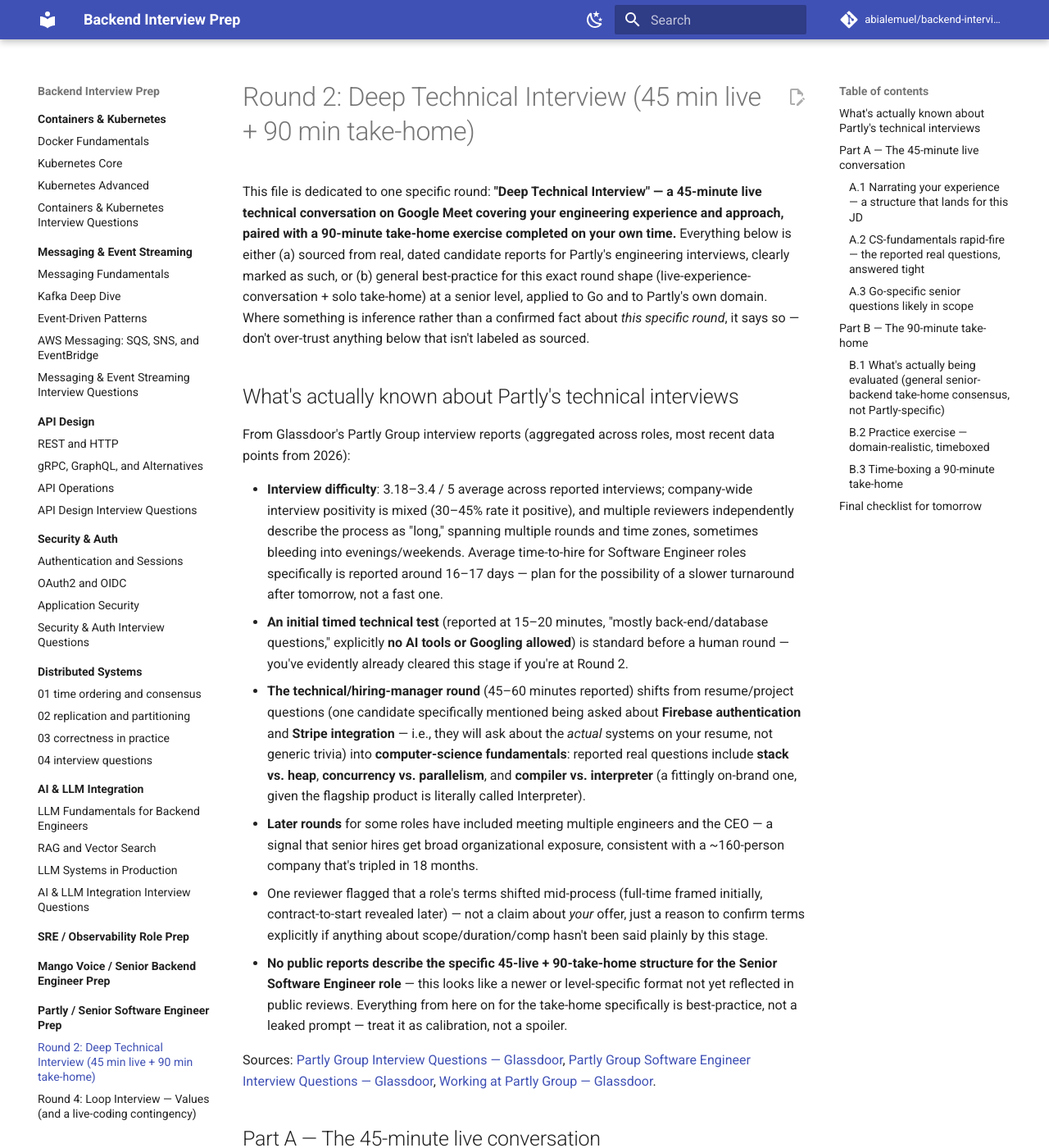
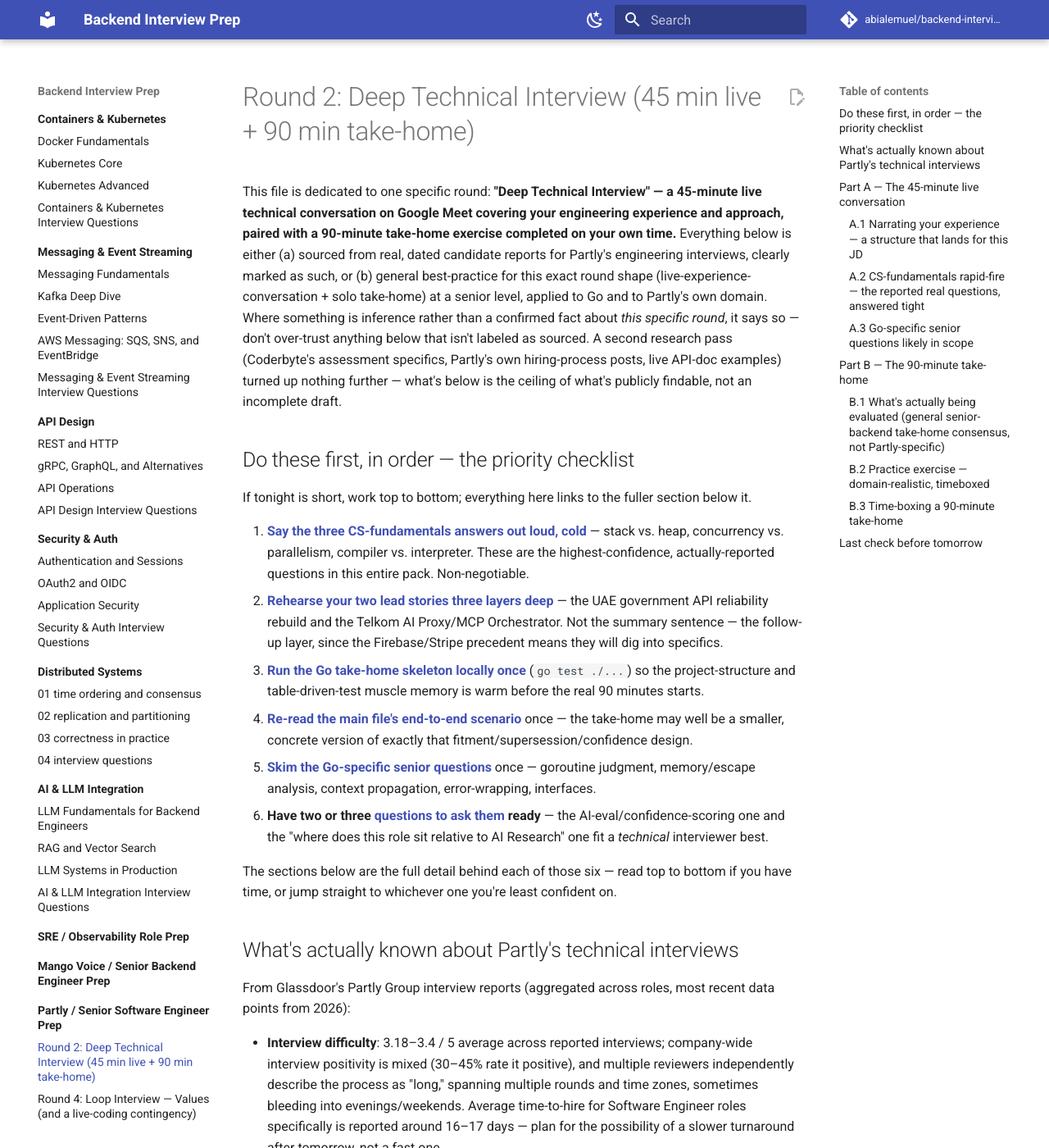
Before and after one commit to abialemuel/backend-interview-prep, an MkDocs documentation site: the page built from docs/17-partly-senior-software-engineer-role/02-deep-technical-interview-prep.md, in a window 1280 px wide and 1400 px high. Shown: the whole window at 82% size. Built offline with MkDocs 1.6.1 and Material for MkDocs 9.7.7, drawn with Linux system fonts in a browser that asks for light colours; comment, search, counter and statistics services are not loaded; some of the changed text lies outside the part shown.

Commit message:
Reorganize Round 2 prep page for fast last-night cramming
Added a single "do these first, in order" priority checklist at the
top, linking down into each detailed section, and removed the
duplicate checklist that previously lived at the bottom so there's
one canonical list instead of two. Noted that a second deep-research
pass (Coderbyte assessment specifics, Partly's own hiring-process
posts, live API-doc examples) turned up nothing further usable -
what's documented is the real ceiling of public information, not an
incomplete draft.

```diff
--- a/docs/17-partly-senior-software-engineer-role/02-deep-technical-interview-prep.md
+++ b/docs/17-partly-senior-software-engineer-role/02-deep-technical-interview-prep.md
@@ -1,6 +1,19 @@
 # Round 2: Deep Technical Interview (45 min live + 90 min take-home)
 
-This file is dedicated to one specific round: **"Deep Technical Interview" — a 45-minute live technical conversation on Google Meet covering your engineering experience and approach, paired with a 90-minute take-home exercise completed on your own time.** Everything below is either (a) sourced from real, dated candidate reports for Partly's engineering interviews, clearly marked as such, or (b) general best-practice for this exact round shape (live-experience-conversation + solo take-home) at a senior level, applied to Go and to Partly's own domain. Where something is inference rather than a confirmed fact about *this specific round*, it says so — don't over-trust anything below that isn't labeled as sourced.
+This file is dedicated to one specific round: **"Deep Technical Interview" — a 45-minute live technical conversation on Google Meet covering your engineering experience and approach, paired with a 90-minute take-home exercise completed on your own time.** Everything below is either (a) sourced from real, dated candidate reports for Partly's engineering interviews, clearly marked as such, or (b) general best-practice for this exact round shape (live-experience-conversation + solo take-home) at a senior level, applied to Go and to Partly's own domain. Where something is inference rather than a confirmed fact about *this specific round*, it says so — don't over-trust anything below that isn't labeled as sourced. A second research pass (Coderbyte's assessment specifics, Partly's own hiring-process posts, live API-doc examples) turned up nothing further — what's below is the ceiling of what's publicly findable, not an incomplete draft.
+
+## Do these first, in order — the priority checklist
+
+If tonight is short, work top to bottom; everything here links to the fuller section below it.
+
+1. **[Say the three CS-fundamentals answers out loud, cold](#a2-cs-fundamentals-rapid-fire-the-reported-real-questions-answered-tight)** — stack vs. heap, concurrency vs. parallelism, compiler vs. interpreter. These are the highest-confidence, actually-reported questions in this entire pack. Non-negotiable.
+2. **[Rehearse your two lead stories three layers deep](#a1-narrating-your-experience-a-structure-that-lands-for-this-jd)** — the UAE government API reliability rebuild and the Telkom AI Proxy/MCP Orchestrator. Not the summary sentence — the follow-up layer, since the Firebase/Stripe precedent means they will dig into specifics.
+3. **[Run the Go take-home skeleton locally once](#b2-practice-exercise-domain-realistic-timeboxed)** (`go test ./...`) so the project-structure and table-driven-test muscle memory is warm before the real 90 minutes starts.
+4. **[Re-read the main file's end-to-end scenario](README.md#4-scenario-question-design-the-whole-thing-end-to-end)** once — the take-home may well be a smaller, concrete version of exactly that fitment/supersession/confidence design.
+5. **[Skim the Go-specific senior questions](#a3-go-specific-senior-questions-likely-in-scope)** once — goroutine judgment, memory/escape analysis, context propagation, error-wrapping, interfaces.
+6. **Have two or three [questions to ask them](README.md#7-questions-worth-asking-them-directly) ready** — the AI-eval/confidence-scoring one and the "where does this role sit relative to AI Research" one fit a *technical* interviewer best.
+
+The sections below are the full detail behind each of those six — read top to bottom if you have time, or jump straight to whichever one you're least confident on.
 
 ## What's actually known about Partly's technical interviews
 
@@ -353,10 +366,6 @@ A structure that avoids the single most common take-home failure — running out
 3. **55-75 min**: tests — at minimum the happy path plus the two or three edge cases most likely to be graded on (empty input, not-found, the domain-specific tricky case like supersession above).
 4. **75-90 min**: a short README covering what you'd do with more time (the honest, senior move — naming what you *didn't* get to and why is a stronger signal than silently omitting it), any assumptions you made, and how to run it.
 
-## Final checklist for tomorrow
+## Last check before tomorrow
 
-- [ ] Say the stack/heap, concurrency/parallelism, and compiler/interpreter answers above out loud once, cold, without reading them.
-- [ ] Pick your two lead stories (UAE government API reliability rebuild; Telkom AI Proxy/MCP Orchestrator) and rehearse going *three layers deep* on each, not just the summary.
-- [ ] Re-read [main file Section 4](README.md#4-scenario-question-design-the-whole-thing-end-to-end) (the fitment/supersession/confidence scenario) once — the take-home may well be a smaller, concrete version of exactly that.
-- [ ] Run the Go skeleton above locally once (`go test ./...`) so muscle memory for project structure and table-driven tests is warm.
-- [ ] Have two or three of [Section 7's questions](README.md#7-questions-worth-asking-them-directly) ready in case this round ends with time for you to ask something — the AI-eval/confidence-scoring one and the "where does this role sit relative to AI Research" one are the strongest fits for a *technical* interviewer specifically, more so than the business-facing ones.
+Back to the [priority checklist](#do-these-first-in-order-the-priority-checklist) at the top — if every box there is genuinely done, you're ready. Sleep beats one more read-through at this point.
```
